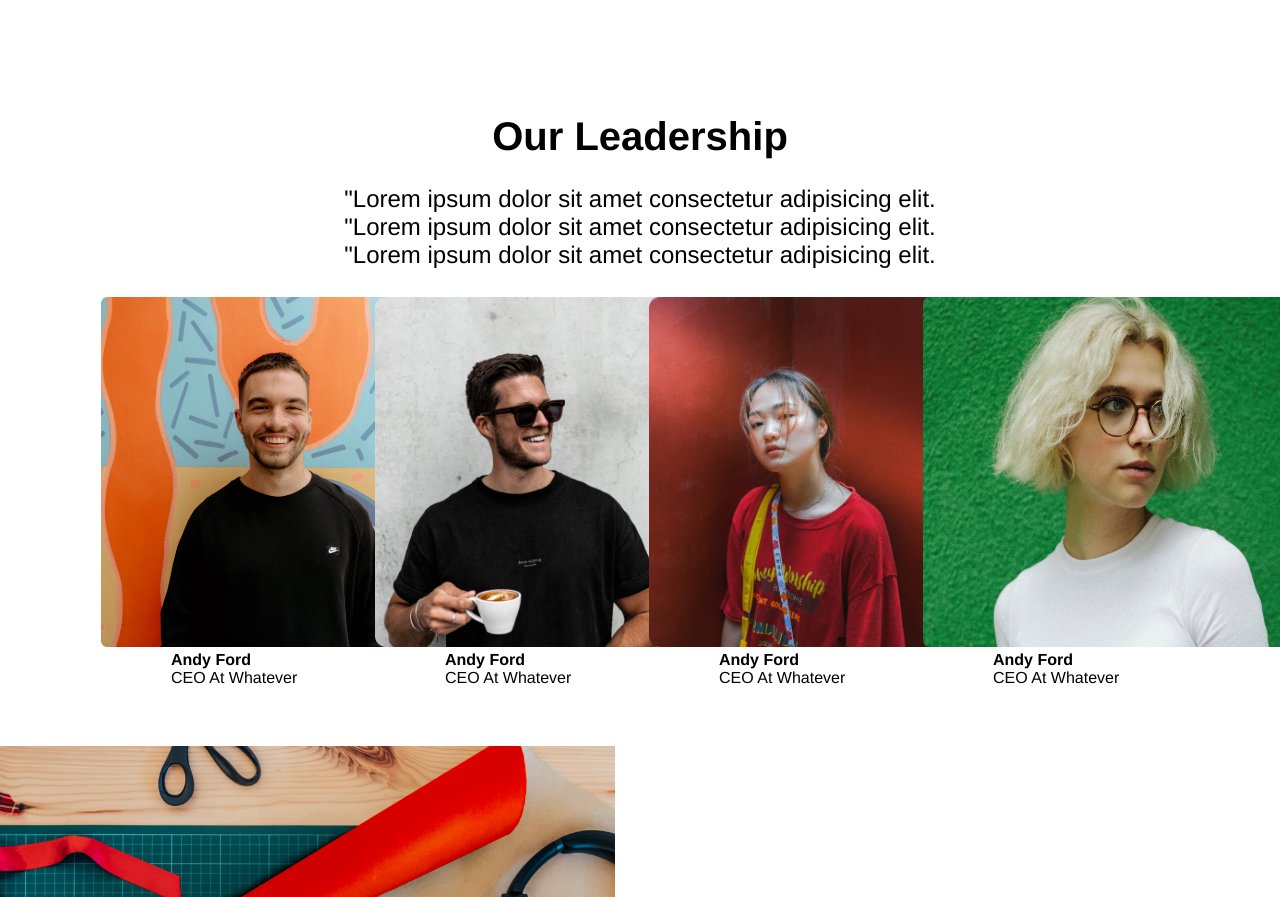
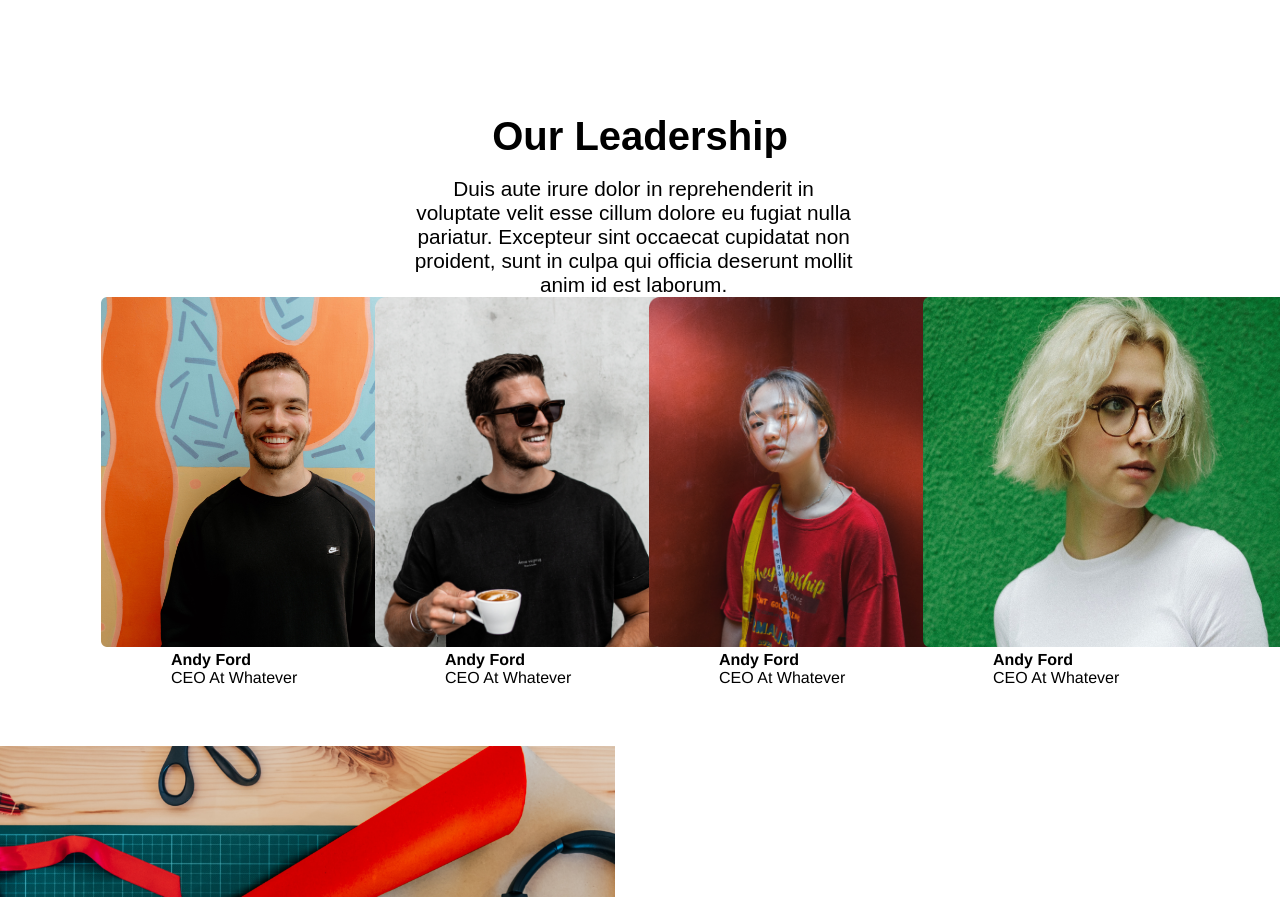
Before and after one commit to Bytehax21/Smit-Assigments, a plain HTML site: page Week 4/index.html in a window 1280 px wide. Shown: the part 7863-8760 px from the top of the page. Drawn offline with nearby package versions, Linux system fonts and the light colour scheme.

Commit message:
paragraph changed

```diff
--- a/Week 4/index.html
+++ b/Week 4/index.html
@@ -270,9 +270,10 @@ sit ipsum malesuada a, duis volutpat.
                   <b>Our Leadership</b>
               </div>
               <div class="our-serv-pragraph">
-                  <p>"Lorem ipsum dolor sit amet consectetur adipisicing elit. <br>
-                      "Lorem ipsum dolor sit amet consectetur adipisicing elit.<br>
-                      "Lorem ipsum dolor sit amet consectetur adipisicing elit.
+                  <p>Duis aute irure dolor in reprehenderit in voluptate velit esse cillum dolore
+                    eu fugiat nulla pariatur. Excepteur sint occaecat cupidatat non proident,
+
+                    sunt in culpa qui officia deserunt mollit anim id est laborum.
                       <br>
                   </p>
               </div>
--- a/Week 4/style.css
+++ b/Week 4/style.css
@@ -12,8 +12,7 @@
 
 body{
   font-family: Arial, Helvetica, sans-serif;
-  animation: animate__backInLeft;
-  animation-duration: 3s;
+
 }
 .Navbar {
   display: flex;
@@ -677,7 +676,7 @@ body{
   width: 100%;
   height: 200px;
   font-size: 2.5rem;
-  font-family: 'Franklin Gothic Medium', 'Arial Narrow', Arial, sans-serif;
+
 }
 
 .our-serv-text {
@@ -688,14 +687,15 @@ body{
   height: 80px;
 }
 
-.our-serv-pragraph {
+.our-serv-pragraph p{
   display: flex;
-  align-items: center;
-  justify-content: center;
-  width: 100%;
+ position: relative;
+ left: 32%;
+ width: 35%;
+ text-align: center;
   height: 100px;
-  font-size: 1.5rem;
-  font-family: 'Franklin Gothic Medium', 'Arial Narrow', Arial, sans-serif;
+  font-size: 1.3rem;
+  font-weight: 200;
 }
 
 
```
